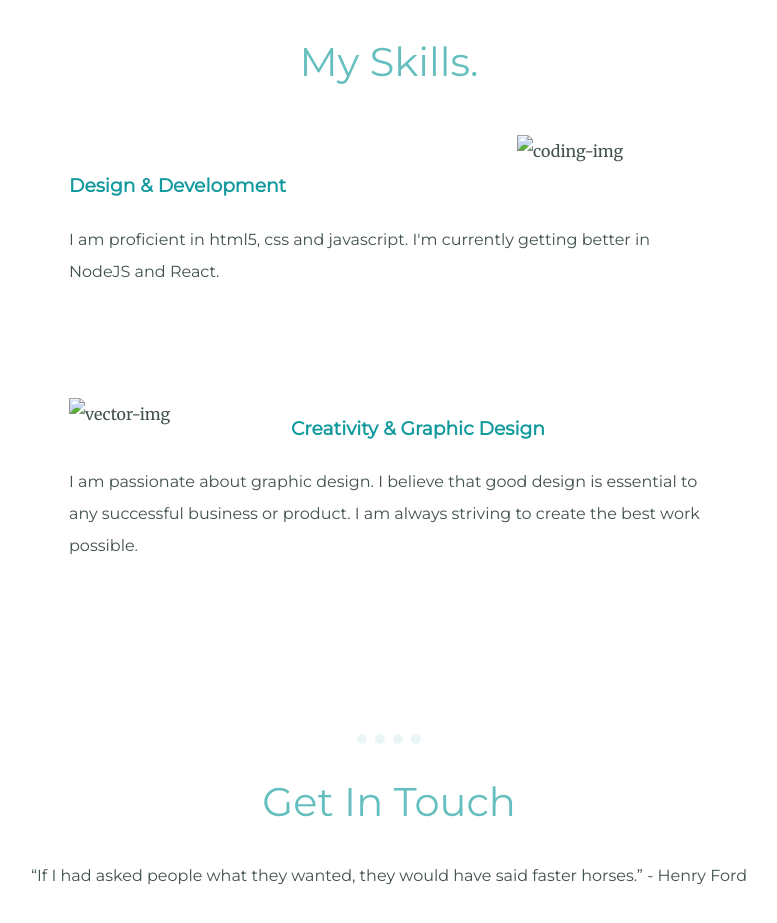
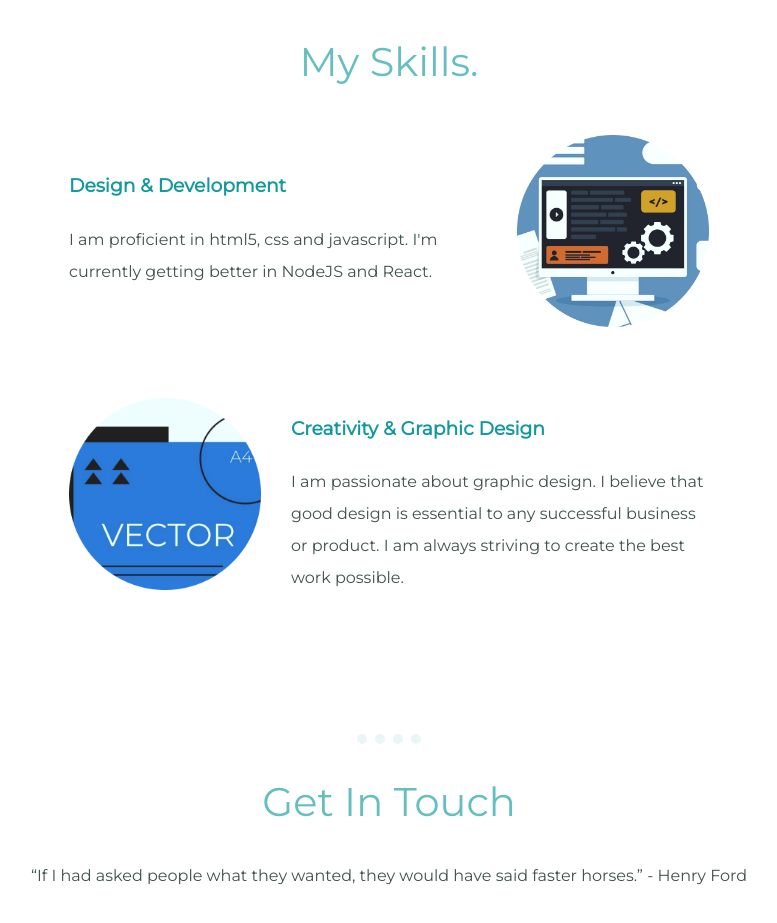
Before and after one commit to Masunsa/mywebsite, a plain HTML site: page index.html in a window 1280 px wide. Shown: the part 1320-2243 px from the top of the page, without its empty margins (251-1028 px from the left). Drawn offline with Linux system fonts and the light colour scheme; files that its build step writes are made by us from their sources; files whose address does not match are found by name.

Commit message:
Update index.html

```diff
--- a/index.html
+++ b/index.html
@@ -4,7 +4,7 @@
 <head>
   <meta charset="utf-8">
   <title>Marat Valiev</title>
-  <link rel="stylesheet" href="css/styles.css">
+  <link rel="stylesheet" href="styles.css">
   <link rel="icon" href="favicon.png">
   <link rel="preconnect" href="https://fonts.googleapis.com">
   <link rel="preconnect" href="https://fonts.gstatic.com" crossorigin>
@@ -32,13 +32,13 @@
     <div class="skills">
       <div class="skill-row">
         <h2>My Skills.</h2>
-        <img class="coding" src="images/coding.png" alt="coding-img">
+        <img class="coding" src="coding.png" alt="coding-img">
         <h3>Design & Development</h3>
         <p>I am proficient in html5, css and javascript. I'm currently getting better in NodeJS and React.</p>
       </div>
 
       <div class="skill-row">
-        <img class="vector" src="images/vector.png" alt="vector-img">
+        <img class="vector" src="vector.png" alt="vector-img">
         <h3>Creativity & Graphic Design</h3>
         <p>I am passionate about graphic design. I believe that good design is essential to any successful business or product. I am always striving to create the best work possible.</p>
       </div>
```
